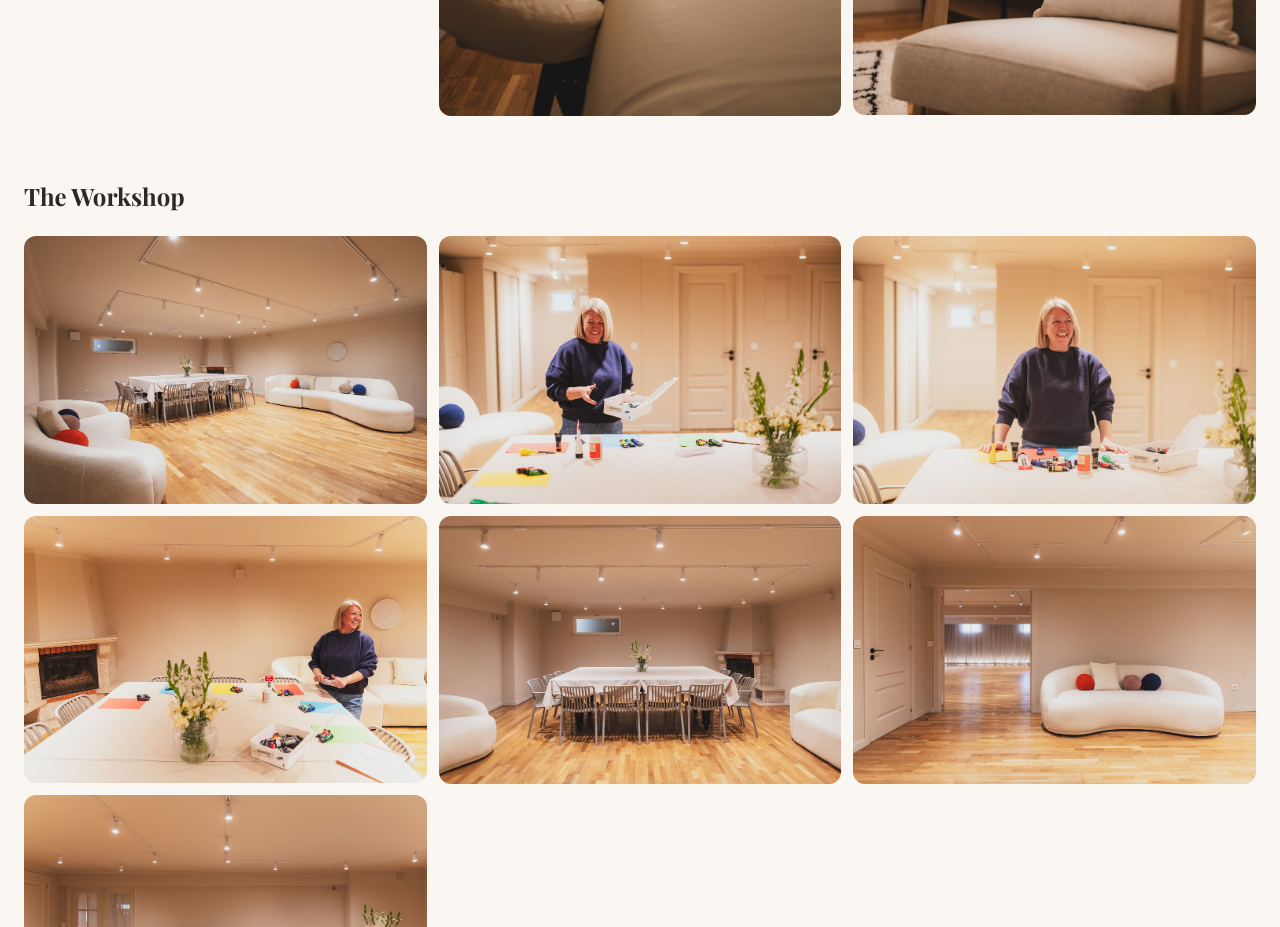
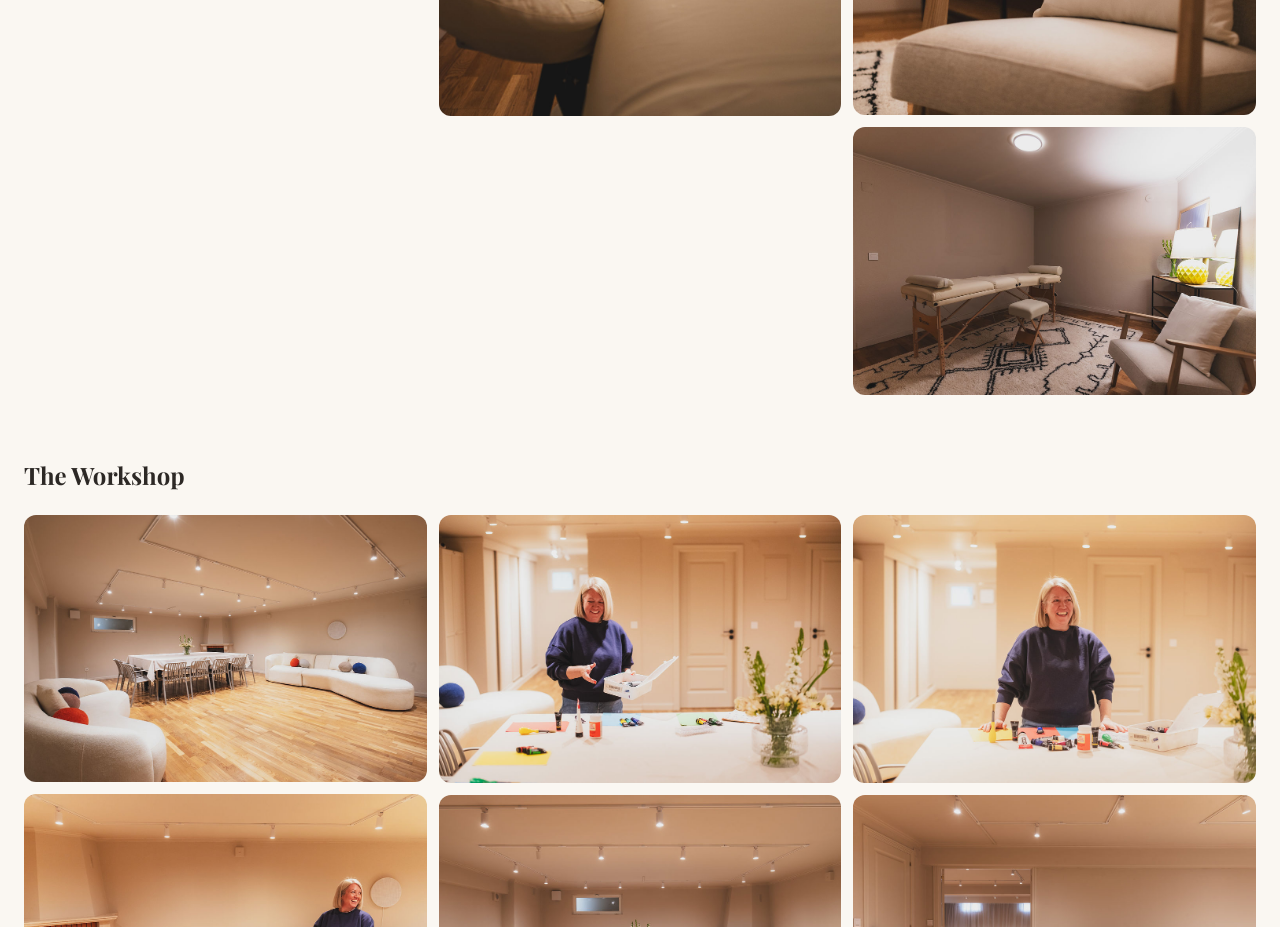
Before and after one commit to lisabarksfield/be-home, a Next.js app: page /gallery in a window 1280 px wide. Shown: the part 1940-2867 px from the top of the page. Built offline with nearby package versions, Linux system fonts and the light colour scheme.

Commit message:
Add wide treatment room shot to gallery
Co-Authored-By: Claude Sonnet 4.6 <noreply@anthropic.com>

```diff
--- a/app/(public)/gallery/page.tsx
+++ b/app/(public)/gallery/page.tsx
@@ -25,6 +25,7 @@ const rooms: { label: string; images: GalleryImage[] }[] = [
       { src: "/treatment-room/treatment-1.jpg", alt: "Treatment Room — massage table" },
       { src: "/treatment-room/treatment-2.jpg", alt: "Treatment Room — table with lamp and flowers" },
       { src: "/treatment-room/treatment-3.jpg", alt: "Treatment Room — armchair and lamp detail" },
+      { src: "/treatment-room/treatment-4.jpg", alt: "Treatment Room — wide view with massage table and armchair" },
     ],
   },
   {
```
Also changed, not shown: public/treatment-room/treatment-4.jpg (added).
